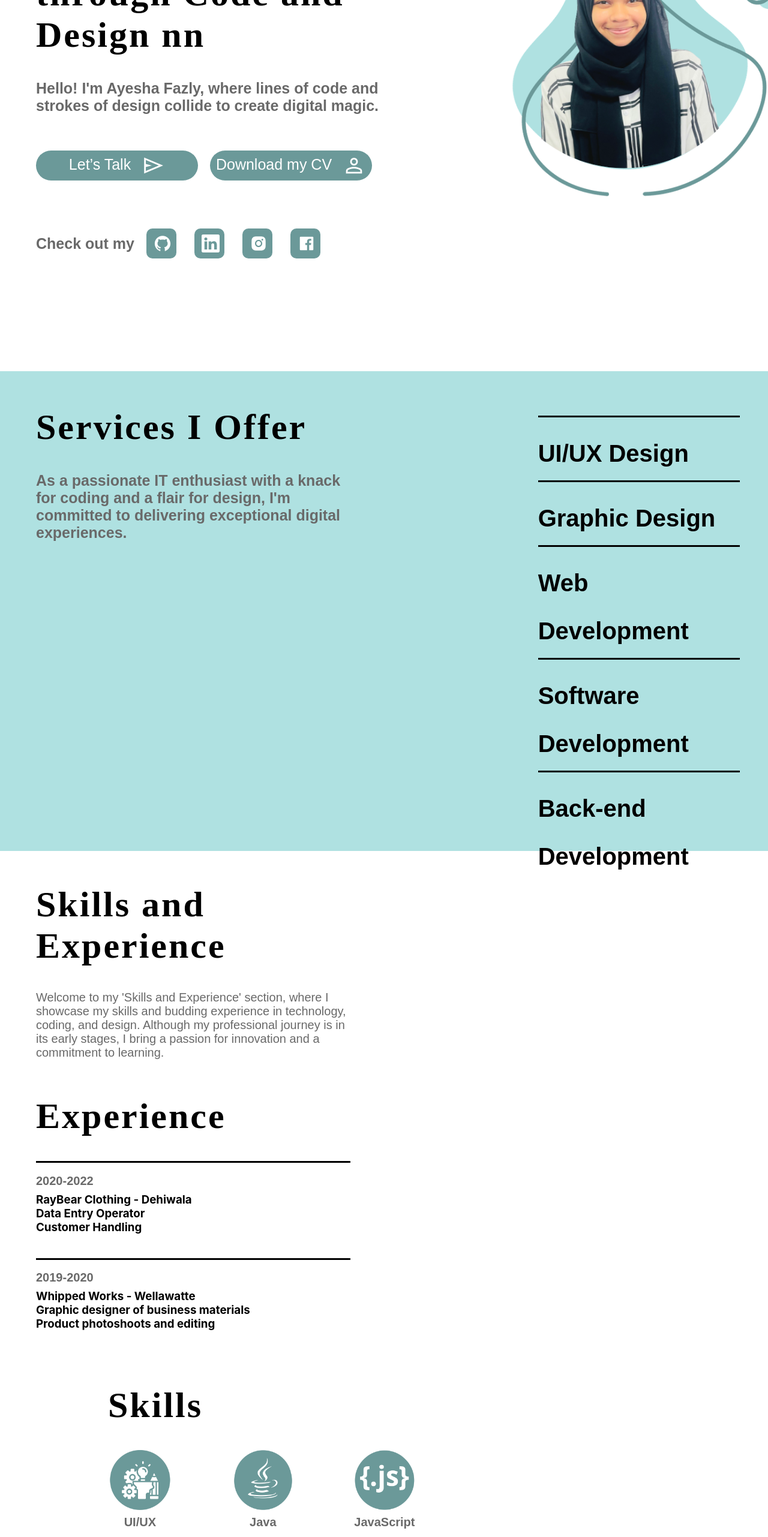
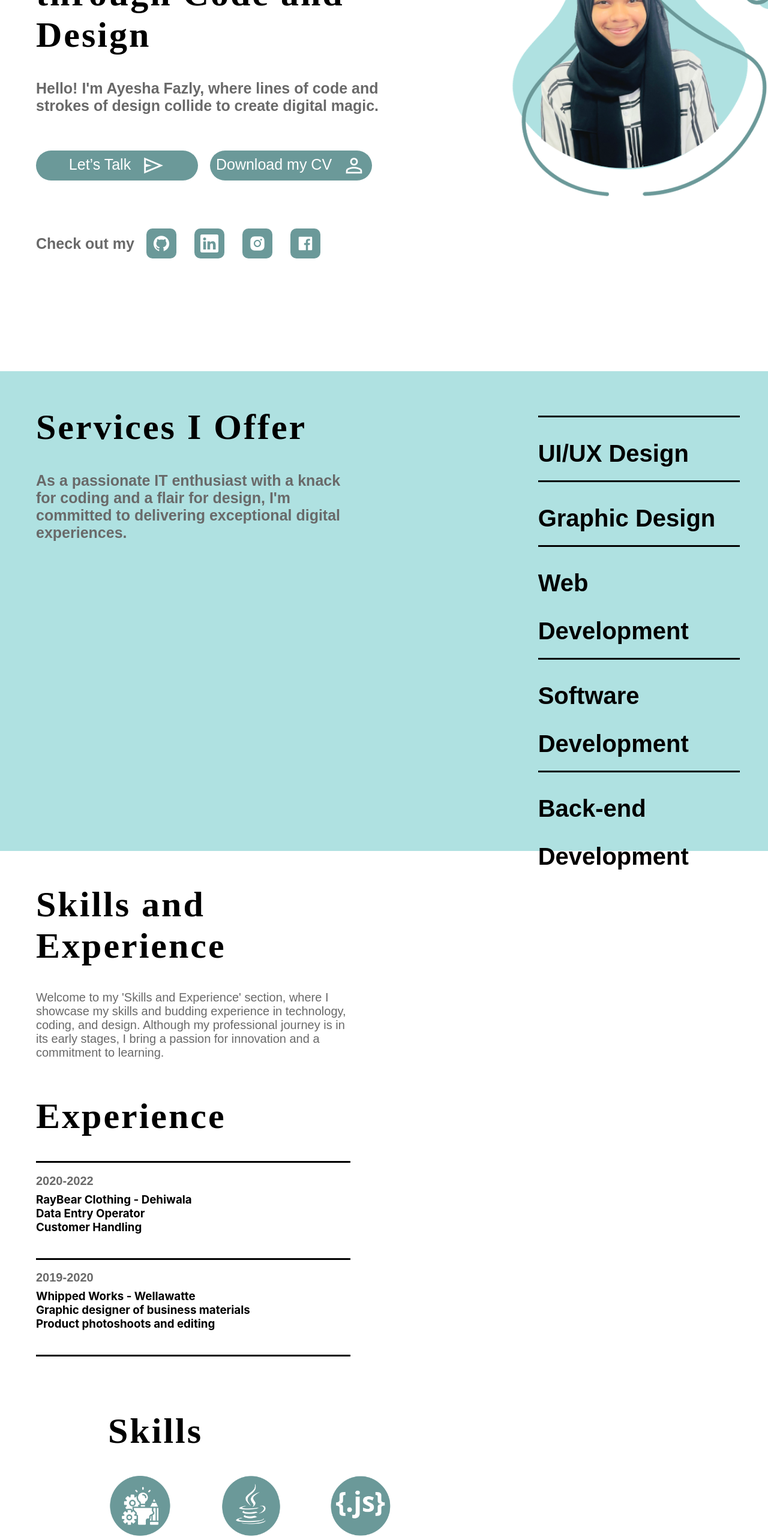
Before and after one commit to Ayeeessshhhaaaaa/portfolio, a React (Create React App) app: page / in a window 1280 px wide. Shown: the part 234-2797 px from the top of the page at 60% size. Built offline with nearby package versions, Linux system fonts and the light colour scheme; a web font is replaced by a local one.

Commit message:
final-data

```diff
--- a/package.json
+++ b/package.json
@@ -1,6 +1,7 @@
 {
   "name": "portfolio",
   "version": "0.1.0",
+  "homepage": "https://Ayeeessshhhaaaaa.github.io/portfolio",
   "private": true,
   "dependencies": {
     "@emotion/react": "^11.11.1",
@@ -23,6 +24,8 @@
     "web-vitals": "^2.1.4"
   },
   "scripts": {
+    "predeploy": "npm run build",
+    "deploy": "gh-pages -d build",
     "start": "react-scripts start",
     "build": "react-scripts build",
     "test": "react-scripts test",
@@ -45,5 +48,8 @@
       "last 1 firefox version",
       "last 1 safari version"
     ]
+  },
+  "devDependencies": {
+    "gh-pages": "^6.0.0"
   }
 }
--- a/src/Components/About/About.css
+++ b/src/Components/About/About.css
@@ -2,6 +2,7 @@
 {
     height: 100vh;
 }
+
 .left-container
 {
     margin-top: 50px;
@@ -46,8 +47,9 @@ button {
   }
 
   .icon {
-    color: white; /* Set the icon color to white */
+    color: rgb(255, 255, 255); /* Set the icon color to white */
     font-size: 30px; /* Adjust the icon size as needed */
+    padding-right: 5px;
   }
 
   .material-symbols-outlined {
--- a/src/Components/About/About.js
+++ b/src/Components/About/About.js
@@ -14,28 +14,44 @@ class About extends React.Component {
       <div className='about-container' id='About'>
         <Grid container spacing={2}>
           <Grid xs={6} className='left-container'>
-            <h1>Unlocking Creativity through Code and Design nn</h1>
+            <h1>Unlocking Creativity through Code and Design</h1>
             <p>Hello! I'm Ayesha Fazly, where lines of code and strokes of design collide to create digital magic.</p>
+            <a href="#Contact">
             <button>
               Let’s Talk <span className="material-symbols-outlined">send</span>
             </button>
+            </a>
             <button>
               Download my CV <span className="material-symbols-outlined"> person </span>
             </button>
             <p className="social-text">
             Check out my
+
+            <a href="https://github.com/Ayeeessshhhaaaaa" target="_blank" rel="noopener noreferrer">
             <div className='card1'>
             <AiFillGithub className='icon' />
             </div>
+            </a>
+
+            <a href="https://github.com/Ayeeessshhhaaaaa" target="_blank" rel="noopener noreferrer">
             <div className='card1'>
               <BsLinkedin className='icon' />
             </div>
+            </a>
+
+            <a href="https://github.com/Ayeeessshhhaaaaa" target="_blank" rel="noopener noreferrer">
             <div className='card1'>
               <AiFillInstagram className='icon' />
             </div>
+            </a>
+
+            <a href="https://github.com/Ayeeessshhhaaaaa" target="_blank" rel="noopener noreferrer">
             <div className='card1'>
               <BiLogoFacebookSquare className='icon' />
             </div>
+            </a>
+
+
             </p>
           </Grid>
           <Grid xs={4} className='right-container'>
--- a/src/Components/Contact/Contact.js
+++ b/src/Components/Contact/Contact.js
@@ -1,6 +1,5 @@
 import React, { useRef } from 'react';
 import './Contact.css';
-import Grid from '@mui/material/Unstable_Grid2'; // Grid version 2
 import emailjs from 'emailjs-com';
 import { MdOutlineEmail } from 'react-icons/md';
 import { SiWhatsapp } from 'react-icons/si';
@@ -10,19 +9,23 @@ function Contact() {
   const form = useRef(); // Create a ref for the form element
 
   const sendEmail = (e) => {
-    e.preventDefault(); // Prevent the default form submission behavior
-    // You can use email.js here to send the email
-    // Example code here
+    e.preventDefault();
+
     emailjs
-      .sendForm('YOUR_SERVICE_ID', 'YOUR_TEMPLATE_ID', form.current, 'YOUR_USER_ID')
-      .then((result) => {
-        console.log(result.text);
-      })
-      .catch((error) => {
-        console.log(error.text);
-      });
-    // Reset the form after submission if needed
-    form.current.reset();
+      .sendForm(
+        'YOUR_SERVICE_ID',
+        'YOUR_TEMPLATE_ID',
+        e.target,
+        'YOUR_USER_ID'
+      )
+      .then(
+        (result) => {
+          console.log('Email sent successfully:', result.text);
+        },
+        (error) => {
+          console.error('Failed to send email:', error.text);
+        }
+      );
   };
 
   return (
--- a/src/Components/Projects/Projects.css
+++ b/src/Components/Projects/Projects.css
@@ -1,12 +1,13 @@
 .projects-container
 {
-    height: 100vh;
+    max-height: 100%;
     background-color: #AFE1E1;
+    padding-top: 5px;
 }
 .project-title
 {
     margin-left: 50px;
-    margin-top: 50px;
+    margin-top: 20px;
 }
 .container1
 {
@@ -42,6 +43,13 @@
     font-weight: bold;
   }
 
+  .button-container {
+    display: flex;
+    justify-content: center; /* Center horizontally */
+    align-items: center; /* Center vertically */
+    padding-left: 15px;
+  }
+
   .portfolio_item-cta {
     display: flex;
     align-items: center;
--- a/src/Components/Projects/Projects.js
+++ b/src/Components/Projects/Projects.js
@@ -15,6 +15,51 @@ import ui6 from '../Assets/ui6.png';
 import ui7 from '../Assets/ui7.png';
 import ui8 from '../Assets/ui8.png';
 
+const data = [
+  {
+    id: 1,
+    title: 'Burgerlicious Website',
+    imageUrls: [ui1,ui2,ui3,ui4],
+    demo: ''
+  },
+  {
+    id: 2,
+    title: 'Euphoria Website',
+    imageUrls: [ui1,ui2,ui3,ui4],
+    demo: ''
+  },
+  {
+    id: 3,
+    title: 'Dictionary App',
+    imageUrls: [ui1,ui2,ui3,ui4],
+    demo: ''
+  },
+  {
+    id: 4,
+    title: 'Portfolio Website',
+    imageUrls: [ui1,ui2,ui3,ui4],
+    demo: ''
+  },
+  {
+    id: 5,
+    title: 'Euphoria Website',
+    imageUrls: [ui1,ui2,ui3,ui4],
+    demo: ''
+  },
+  {
+    id: 6,
+    title: 'Dictionary App',
+    imageUrls: [ui1,ui2,ui3,ui4],
+    demo: ''
+  },
+  {
+    id: 7,
+    title: 'Portfolio Website',
+    imageUrls: [ui1,ui2,ui3,ui4],
+    demo: ''
+  },
+]
+
 
 class Projects extends React.Component {
     render() {
@@ -22,109 +67,31 @@ class Projects extends React.Component {
             <div className='projects-container' id='Projects'>
               <h1 className='project-title'>Latest Projects</h1>
               <Grid container >
-              <Grid xs={3} className='container1'>
+              {
+              data.map(({id, imageUrls, title, demo}) =>{
+              return(
+              <Grid xs={3} key={id} className='container1'>
                 <div  className='card'>
                     <Carousel showThumbs={false} showStatus={false} infiniteLoop={true}>
-        <div className='img'>
-          <img src={ui1} alt='project' />
+
+                    {imageUrls.map((imageUrl, index) => (
+                      <div key={index} className='img'>
+                        <img src={imageUrl} alt={`project-${index}`} />
                       </div>
-        <div className='img'>
-          <img src={ui2} alt='project' />
-        </div>
-        <div className='img'>
-          <img src={ui3} alt='project' />
-        </div>
-        <div className='img'>
-          <img src={ui4} alt='project' />
-        </div>
-        <div className='img'>
-          <img src={ui5} alt='project' />
-        </div>
-        <div className='img'>
-          <img src={ui6} alt='project' />
-        </div>
-        <div className='img'>
-          <img src={ui7} alt='project' />
-        </div>
-        <div className='img'>
-          <img src={ui8} alt='project' />
-        </div>
+                    ))}
+
                     </Carousel>
-      <h3>Burgerlicious Website</h3>
+                    <h3>{title}</h3>
+                    <div className='button-container'>
                       <button>
                         View in Github<AiFillGithub className='icon' />
                       </button>
-      <div className="portfolio_item-cta">
                     </div>
                 </div>
                 </Grid>
-
-  <Grid xs={3} className='container1'>
-  <div  className='card'>
-      <Carousel showThumbs={false} showStatus={false} infiniteLoop={true}>
-        <div className='img'>
-          <img src={ui1} alt='project' />
-        </div>
-        <div className='img'>
-          <img src={ui2} alt='project' />
-        </div>
-        <div className='img'>
-          <img src={ui3} alt='project' />
-        </div>
-      </Carousel>
-      <h3>Euphoria Website</h3>
-      <button>
-        View in Github<AiFillGithub className='icon' />
-       </button>
-      <div className="portfolio_item-cta">
-      </div>
-    </div>
-  </Grid>
-
-  <Grid xs={3} className='container1'>
-  <div  className='card'>
-      <Carousel showThumbs={false} showStatus={false} infiniteLoop={true}>
-        <div className='img'>
-          <img src={ui1} alt='project' />
-        </div>
-        <div className='img'>
-          <img src={ui2} alt='project' />
-        </div>
-        <div className='img'>
-          <img src={ui3} alt='project' />
-        </div>
-      </Carousel>
-      <h3>Dictionary App</h3>
-      <button>
-        View in Github<AiFillGithub className='icon' />
-       </button>
-      <div className="portfolio_item-cta">
-      </div>
-</div>
-  </Grid>
-
-  <Grid xs={3} className='container1'>
-  <div  className='card'>
-      <Carousel showThumbs={false} showStatus={false} infiniteLoop={true}>
-        <div className='img'>
-          <img src={ui1} alt='project' />
-        </div>
-        <div className='img'>
-          <img src={ui2} alt='project' />
-        </div>
-        <div className='img'>
-          <img src={ui3} alt='project' />
-        </div>
-      </Carousel>
-      <h3>Portfolio Website</h3>
-      <button>
-        View in Github<AiFillGithub className='icon' />
-       </button>
-      <div className="portfolio_item-cta">
-      </div>
-    </div>
-  </Grid>
-
+              )
+            })
+            }
     </Grid>
     </div>
     );
--- a/src/Components/Skills/Skills.css
+++ b/src/Components/Skills/Skills.css
@@ -46,13 +46,12 @@ h1
     margin-bottom: 20px; /* Add spacing between rows */
   }
 
-  .column {
-    flex: 1;
+  .column{
     display: flex;
-    flex-direction: row-wrap;
-    align-items: center;
+    flex-wrap: wrap;
+    justify-content: flex-start; /* Adjust as needed to align items within the container */
     margin-right: 20px; /* Add spacing between columns */
-    gap: 100px;
+    gap: 80px;
   }
 
   .skill {
@@ -64,5 +63,6 @@ h1
   .column p {
     text-align: center;
     margin-top: 5px; /* Add spacing between the image and label */
+    margin-bottom: 5px;
     font-size: 20px; /* Adjust the font size */
   }
--- a/src/Components/Skills/Skills.js
+++ b/src/Components/Skills/Skills.js
@@ -1,18 +1,98 @@
 import React from 'react';
 import './Skills.css';
 import Grid from '@mui/material/Unstable_Grid2'; // Grid version 2
-import image2 from '../Assets/1.png';
-import image3 from '../Assets/2.png';
-import image4 from '../Assets/3.png';
-import image5 from '../Assets/4.png';
-import image6 from '../Assets/5.png';
-import image7 from '../Assets/6.png';
-import image8 from '../Assets/7.png';
-import image9 from '../Assets/8.png';
-import image10 from '../Assets/9.png';
-import image11 from '../Assets/10.png';
-import image12 from '../Assets/11.png';
-import image13 from '../Assets/12.png';
+import image1 from '../Assets/1.png';
+import image2 from '../Assets/2.png';
+import image3 from '../Assets/3.png';
+import image4 from '../Assets/4.png';
+import image5 from '../Assets/5.png';
+import image6 from '../Assets/6.png';
+import image7 from '../Assets/7.png';
+import image8 from '../Assets/8.png';
+import image9 from '../Assets/9.png';
+import image10 from '../Assets/10.png';
+import image11 from '../Assets/11.png';
+import image12 from '../Assets/12.png';
+
+const skill = [
+  {
+    id: 1,
+    Name: 'UI/UX',
+    imageUrl: image1
+  },
+  {
+    id: 2,
+    Name: 'Java',
+    imageUrl: image2
+  },
+  {
+    id: 3,
+    Name: 'JavaScript',
+    imageUrl: image3
+  },
+  {
+    id: 4,
+    Name: 'C Language',
+    imageUrl: image4
+  },
+  {
+    id: 5,
+    Name: 'C++ Language',
+    imageUrl: image5
+  },
+  {
+    id: 6,
+    Name: 'C#',
+    imageUrl: image6
+  },
+  {
+    id: 7,
+    Name: 'HTML',
+    imageUrl: image7
+  },
+  {
+    id: 8,
+    Name: 'CSS/SCSS',
+    imageUrl: image8
+  },
+  {
+    id: 9,
+    Name: 'PHP',
+    imageUrl: image9
+  },
+  {
+    id: 10,
+    Name: 'SQL/NOSQL',
+    imageUrl: image10
+  },
+  {
+    id: 11,
+    Name: 'Angular',
+    imageUrl: image11
+  },
+  {
+    id: 12,
+    Name: 'React',
+    imageUrl: image12
+  }
+]
+
+const exp = [
+  {
+    id: 1,
+    date: '2020-2022',
+    Name: 'RayBear Clothing - Dehiwala',
+    job: 'Data Entry Operator',
+    description: 'Customer Handling'
+  },
+  {
+    id: 2,
+    date: '2019-2020',
+    Name: 'Whipped Works - Wellawatte',
+    job: 'Graphic designer of business materials',
+    description: 'Product photoshoots and editing'
+  }
+]
 
 class Skills extends React.Component {
   render() {
@@ -26,80 +106,43 @@ class Skills extends React.Component {
             <div>
             <h3>
               <hr class="custom-hr1" />
-              <div className='exp' style={{ color: 'dimgray', fontWeight: 'bold' }}>2020-2022</div>
-              RayBear Clothing - Dehiwala <br/>
-              Data Entry Operator <br/>
-              Customer Handling <br/>
-              <hr class="custom-hr1" />
-              <div className='exp' style={{ color: 'dimgray', fontWeight: 'bold' }}>2019-2020</div>
-              Whipped Works - Wellawatte <br/>
-              Graphic designer of business materials <br/>
-              Product photoshoots and editing <br/>
+              {
+                exp.map(({id, date, Name, job, description}) => {
+                  return(
+                    <div key={id}>
+                    <div className='exp' style={{ color: 'dimgray', fontWeight: 'bold' }}>{date}</div>
+                    {Name} <br/>
+                    {job} <br/>
+                    {description} <br/>
+                    <hr class="custom-hr1" />
+                    </div>
+                   )
+              })
+            }
             </h3>
           </div>
           </Grid>
+
           <Grid xs={5} className='right-container1'>
             <h1>Skills</h1>
             <div>
-  <div className='column'>
-    <div className='skill-item'>
-      <img className='skill' src={image2} alt='skill' />
-      <p>UI/UX</p>
-    </div>
-    <div className='skill-item'>
-      <img className='skill' src={image3} alt='skill' />
-      <p>Java</p>
-    </div>
-    <div className='skill-item'>
-      <img className='skill' src={image4} alt='skill' />
-      <p>JavaScript</p>
-    </div>
-  </div>
-  <div className='column'>
-    <div className='skill-item'>
-      <img className='skill' src={image5} alt='skill' />
-      <p>C Language</p>
-    </div>
-    <div className='skill-item'>
-      <img className='skill' src={image6} alt='skill' />
-      <p>C++ Language</p>
-    </div>
-    <div className='skill-item'>
-      <img className='skill' src={image7} alt='skill' />
-      <p>C# Language</p>
-    </div>
-  </div>
-  <div className='column'>
-    <div className='skill-item'>
-      <img className='skill' src={image8} alt='skill' />
-      <p>HTML </p>
-    </div>
-    <div className='skill-item'>
-      <img className='skill' src={image9} alt='skill' />
-      <p>CSS</p>
-    </div>
-    <div className='skill-item'>
-      <img className='skill' src={image10} alt='skill' />
-      <p>PHP</p>
-    </div>
-  </div>
-  <div className='column'>
-    <div className='skill-item'>
-      <img className='skill' src={image11} alt='skill' />
-      <p>SQL</p>
-    </div>
-    <div className='skill-item'>
-      <img className='skill' src={image12} alt='skill' />
-      <p>Angular</p>
-    </div>
-    <div className='skill-item'>
-      <img className='skill' src={image13} alt='skill' />
-      <p>React</p>
-    </div>
-  </div>
-</div>
 
+            <div className='column'>
+              {
+               skill.map(({id, Name, imageUrl}) => {
+                return(
+                  <div key={id} className='skill-item'>
+                    <img className='skill' src={imageUrl} alt='skill' />
+                    <p>{Name}</p>
+                  </div>
+                )
+               })
+              }
+            </div>
+          </div>
           </Grid>
+
+
         </Grid>
         </div>
     );
```
Also changed, not shown: 1 other file (tests, documents, lock files or other folders). Lines whose indentation alone changed are shown as unchanged.
